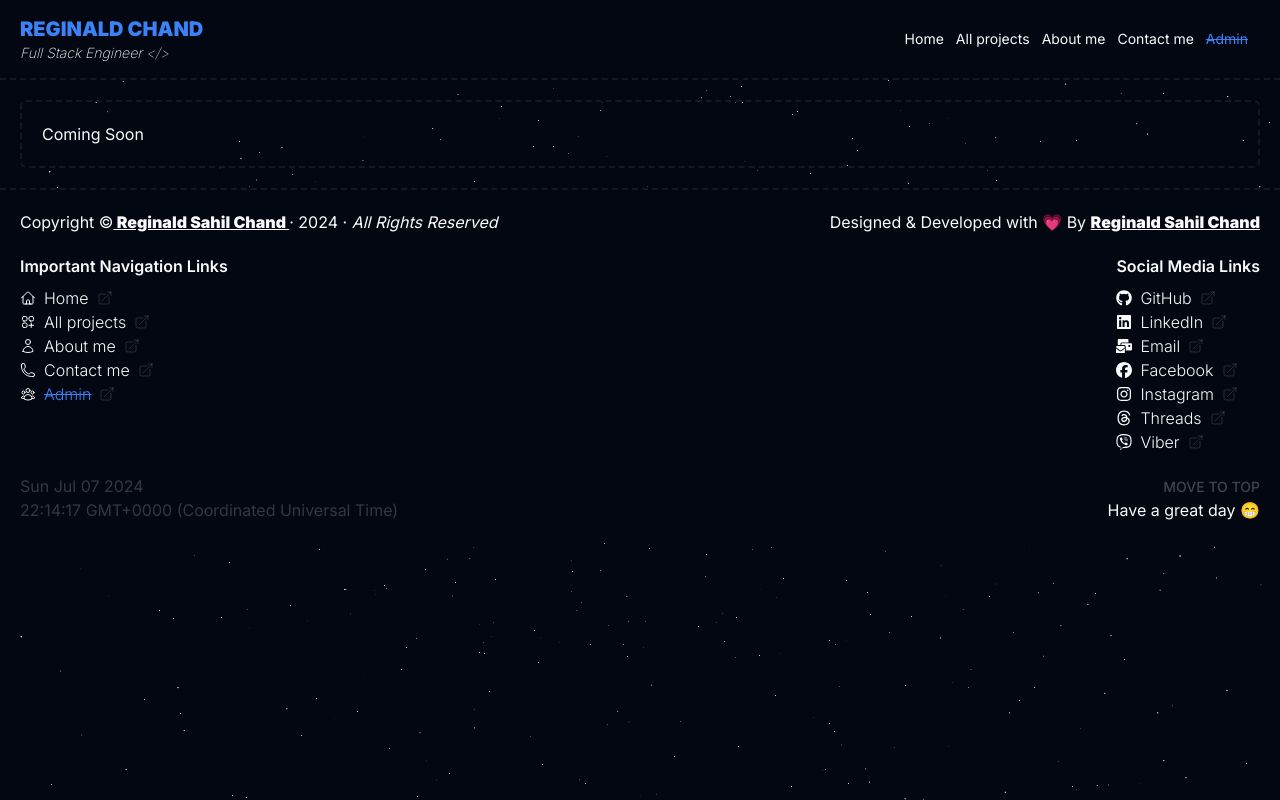
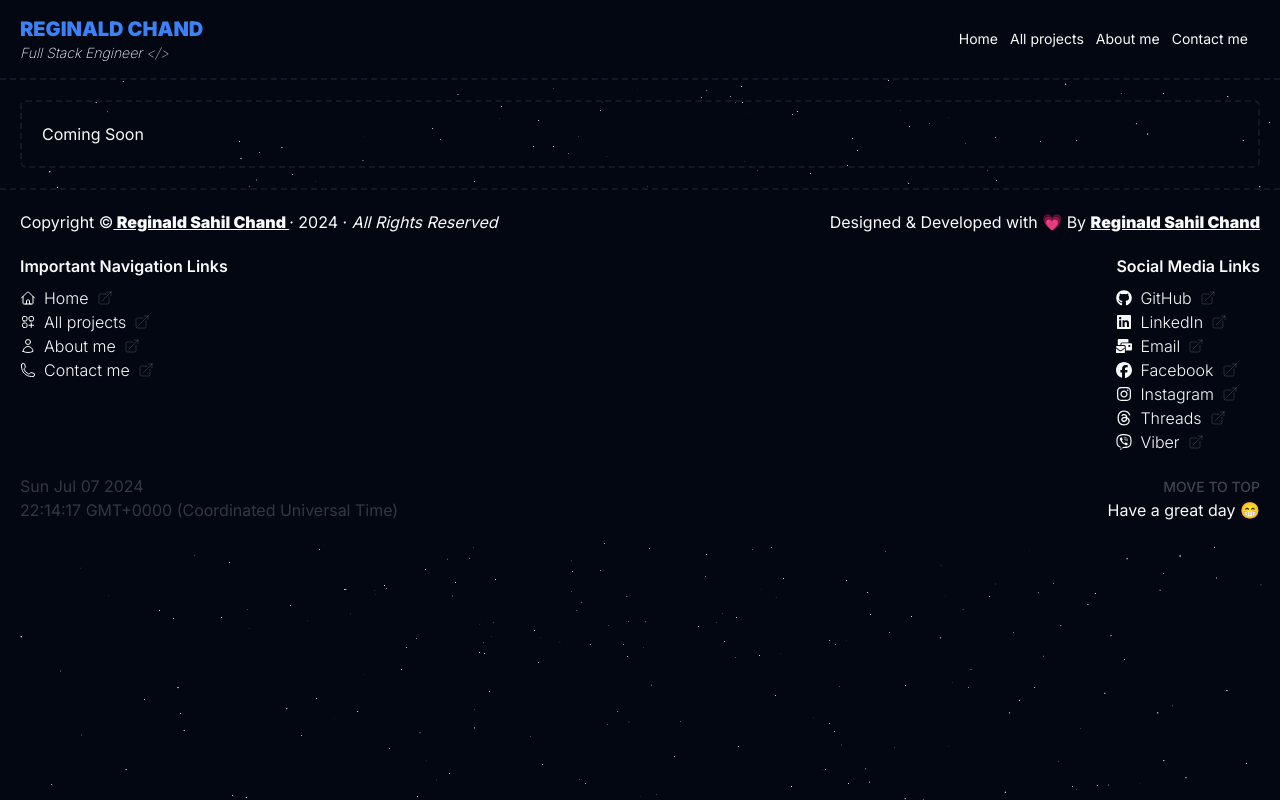
Before and after one commit to reginald-chand/personal-portfolio-2024, a Next.js app: page /admin in a window 1280 px wide. Built offline with nearby package versions, Linux system fonts and the light colour scheme.

Commit message:
Remove admin links

```diff
--- a/app/components/data/home-nav-links-data.tsx
+++ b/app/components/data/home-nav-links-data.tsx
@@ -3,7 +3,6 @@ import {
   PhoneIcon,
   SquaresPlusIcon,
   TagIcon,
-  UserGroupIcon,
   UserIcon,
 } from "@heroicons/react/24/outline";
 import { NavLinksType } from "../types/nav-links-type";
@@ -44,10 +43,4 @@ export const HomeNavLinksData: Readonly<NavLinksType[]> = [
     link: "/contact",
     icon: <PhoneIcon />,
   },
-
-  {
-    title: "Admin",
-    link: "/admin",
-    icon: <UserGroupIcon />,
-  },
 ];
--- a/app/components/data/nav-links-data.tsx
+++ b/app/components/data/nav-links-data.tsx
@@ -2,7 +2,6 @@ import {
   HomeIcon,
   PhoneIcon,
   SquaresPlusIcon,
-  UserGroupIcon,
   UserIcon,
 } from "@heroicons/react/24/outline";
 import { NavLinksType } from "../types/nav-links-type";
@@ -31,10 +30,4 @@ export const NavLinksData: Readonly<NavLinksType[]> = [
     link: "/contact",
     icon: <PhoneIcon />,
   },
-
-  {
-    title: "Admin",
-    link: "/admin",
-    icon: <UserGroupIcon />,
-  },
 ];
```
